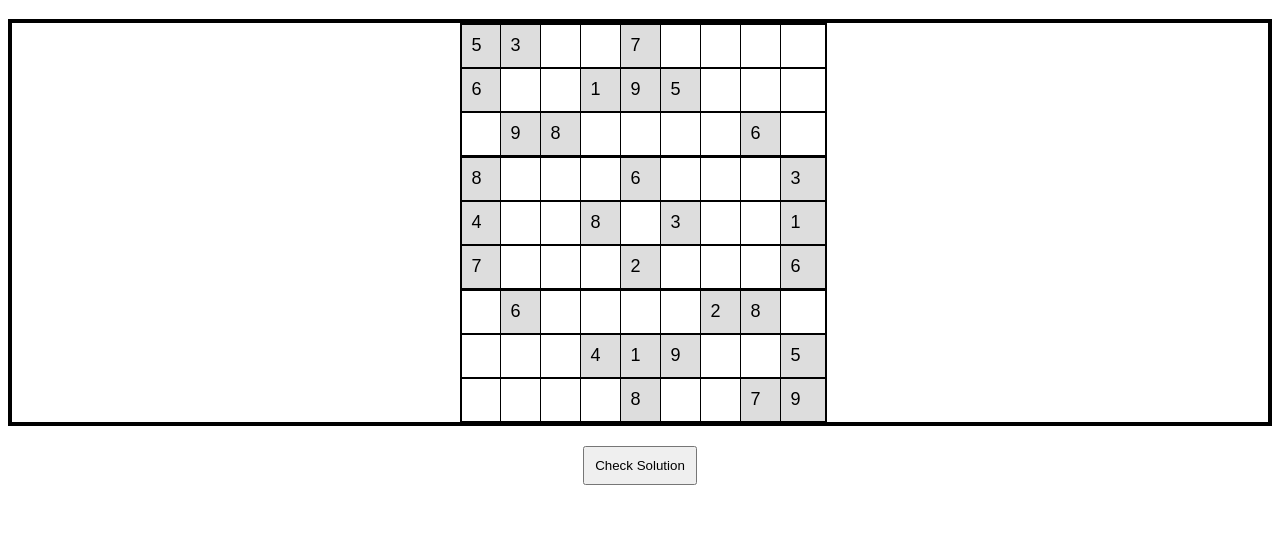
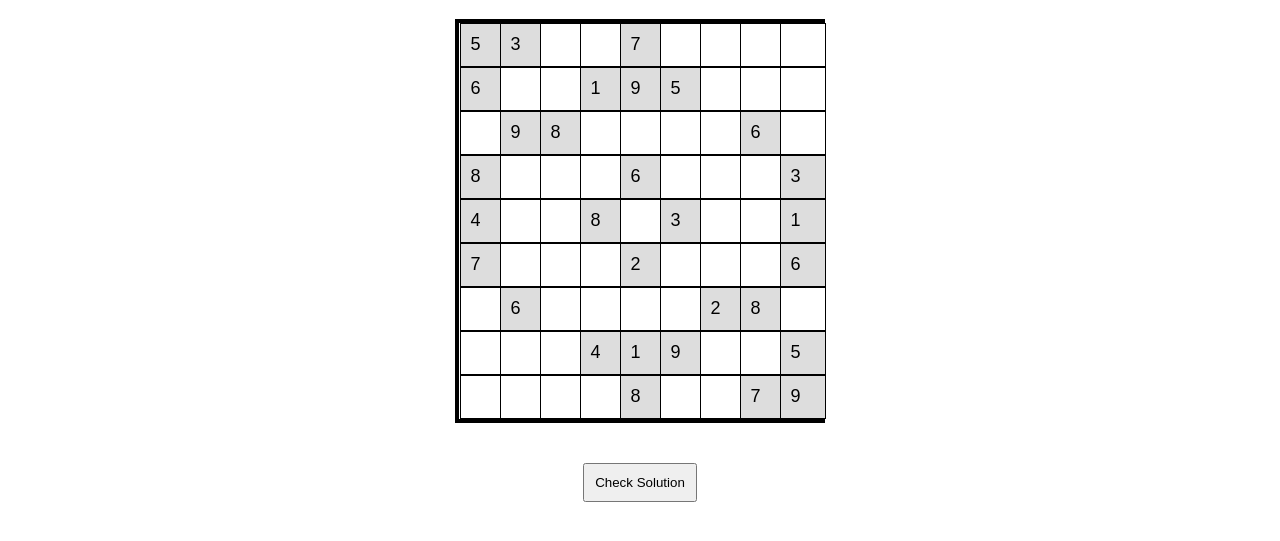
Before and after one commit to vampyrux/play, a plain HTML site: page index.html in a window 1280 px wide. Shown: the part 61-602 px from the top of the page. Drawn offline with Linux system fonts and the light colour scheme.

Commit message:
Update index.html

```diff
--- a/index.html
+++ b/index.html
@@ -14,8 +14,9 @@
             grid-template-columns: repeat(9, 40px);
             gap: 0;
             justify-content: center;
-            margin-top: 20px;
+            margin: 20px auto;
             border: 4px solid black;
+            width: 362px;
         }
         .cell {
             width: 40px;
@@ -30,27 +31,6 @@
         button {
             margin-top: 20px;
             padding: 10px;
-        }
-        .sudoku-container input:nth-child(3n) {
-            border-right: 2px solid black;
-        }
-        .sudoku-container input:nth-child(n+19):nth-child(-n+27),
-        .sudoku-container input:nth-child(n+46):nth-child(-n+54) {
-            border-bottom: 2px solid black;
-        }
-        .sudoku-container input:nth-child(1),
-        .sudoku-container input:nth-child(10),
-        .sudoku-container input:nth-child(19),
-        .sudoku-container input:nth-child(28),
-        .sudoku-container input:nth-child(37),
-        .sudoku-container input:nth-child(46),
-        .sudoku-container input:nth-child(55),
-        .sudoku-container input:nth-child(64),
-        .sudoku-container input:nth-child(73) {
-            border-left: 2px solid black;
-        }
-        .sudoku-container input:nth-child(n+1):nth-child(-n+9) {
-            border-top: 2px solid black;
         }
     </style>
 </head>
```
